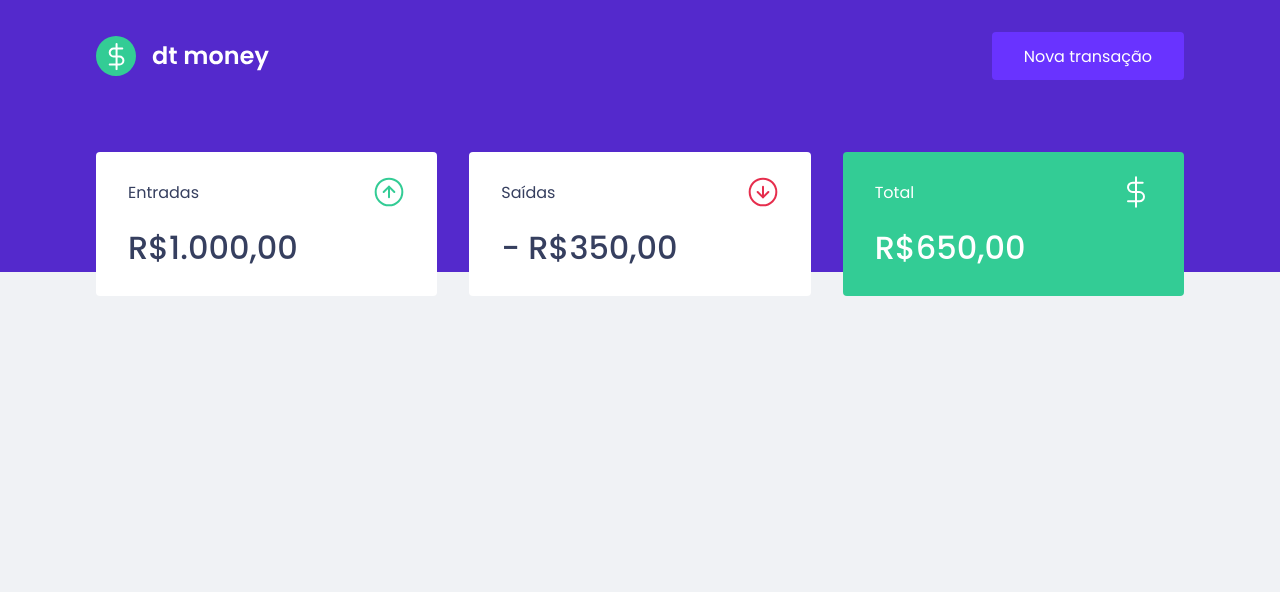
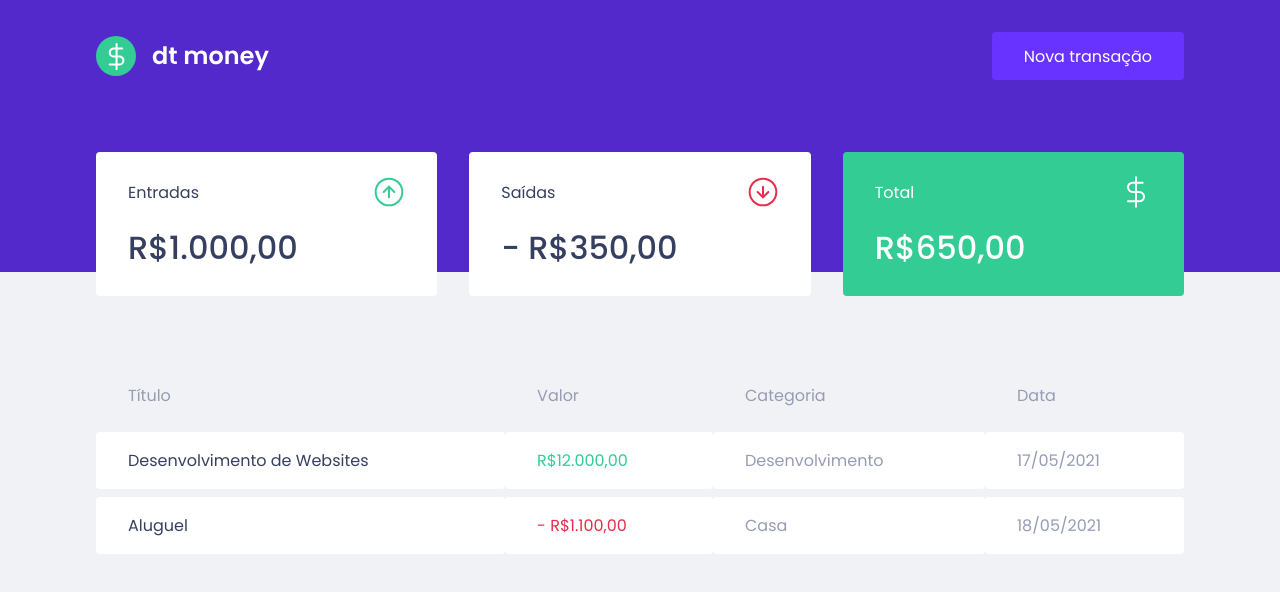
Before and after one commit to rudneyrodrigues/Ignite-02-dtMoney, a React (Create React App) app: page / in a window 1280 px wide. Shown: the top 592 px of the page. Built offline with nearby package versions, Linux system fonts and the light colour scheme.

Commit message:
Creating TransactionsTable component

```diff
--- a/src/components/Dashboard/index.tsx
+++ b/src/components/Dashboard/index.tsx
@@ -1,10 +1,12 @@
 import { Container } from "./styles";
 import { Summary } from "../Summary";
+import { TransactionsTable } from "../TransactionsTable";
 
 export function Dashboard() {
   return (
     <Container>
       <Summary />
+      <TransactionsTable />
     </Container>
   );
 };
--- /dev/null
+++ b/src/components/TransactionsTable/index.tsx
@@ -0,0 +1,34 @@
+import { Container } from './styles';
+
+export function TransactionsTable() {
+  return (
+    <Container>
+      <table>
+        <thead>
+          <tr>
+            <th>Título</th>
+            <th>Valor</th>
+            <th>Categoria</th>
+            <th>Data</th>
+          </tr>
+        </thead>
+
+        <tbody>
+          <tr>
+            <td>Desenvolvimento de Websites</td>
+            <td className="deposit">R$12.000,00</td>
+            <td>Desenvolvimento</td>
+            <td>17/05/2021</td>
+          </tr>
+
+          <tr>
+            <td>Aluguel</td>
+            <td className="withdraw">- R$1.100,00</td>
+            <td>Casa</td>
+            <td>18/05/2021</td>
+          </tr>
+        </tbody>
+      </table>
+    </Container>
+  );
+}
--- /dev/null
+++ b/src/components/TransactionsTable/styles.ts
@@ -0,0 +1,38 @@
+import styled from 'styled-components';
+
+export const Container = styled.div`
+  margin-top: 4rem;
+
+  table {
+    width: 100%;
+    border-spacing: 0 .5rem;
+
+    th {
+      color: var(--text-body);
+      font-weight: 400;
+      padding: 1rem 2rem;
+      text-align: left;
+      line-height: 1.5rem;
+    }
+
+    td {
+      padding: 1rem 2rem;
+      border: none;
+      background: var(--shape);
+      color: var(--text-body);
+      border-radius: .25rem;
+
+      &:first-child {
+        color: var(--text-title);
+      }
+
+      &.deposit {
+        color: var(--green);
+      }
+
+      &.withdraw {
+        color: var(--red);
+      }
+    }
+  }
+`;
```
